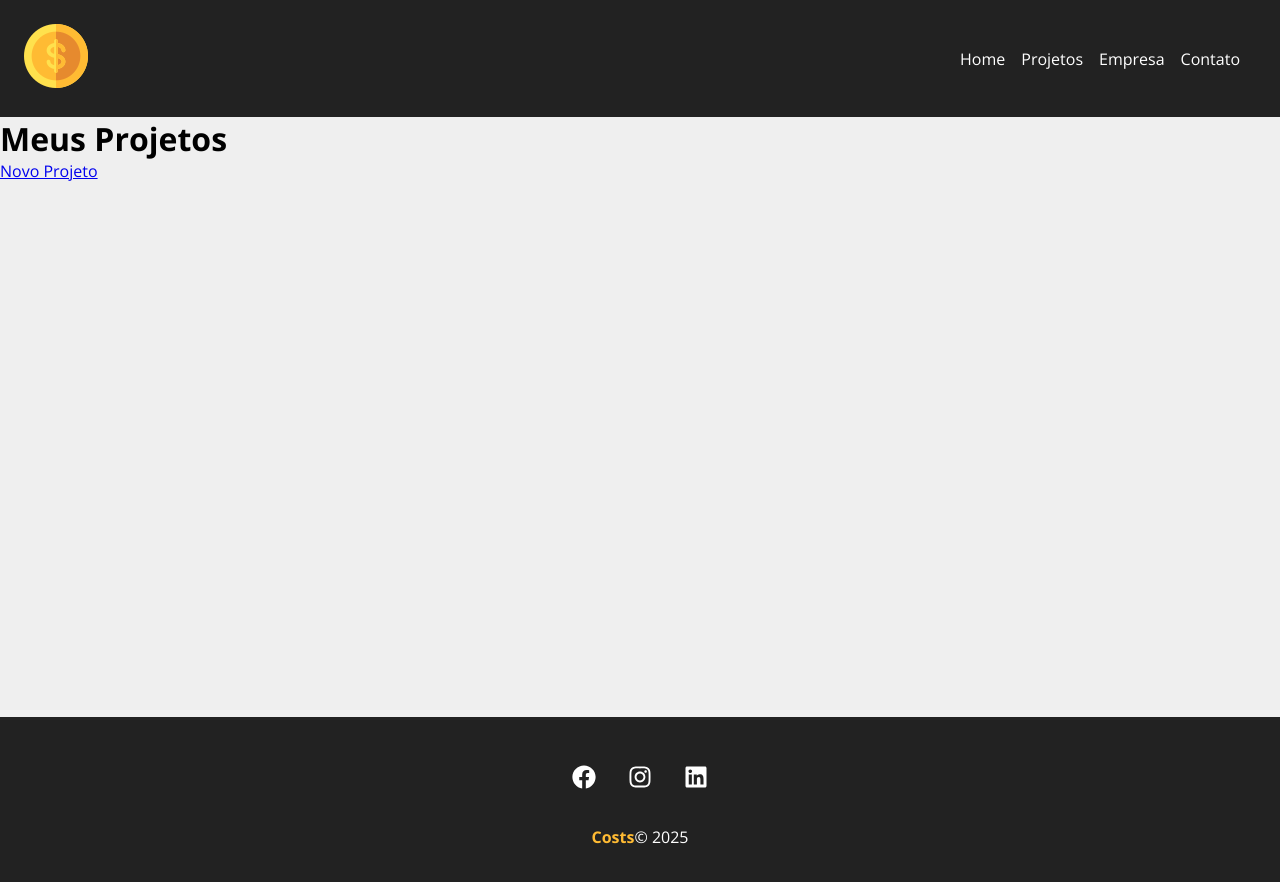
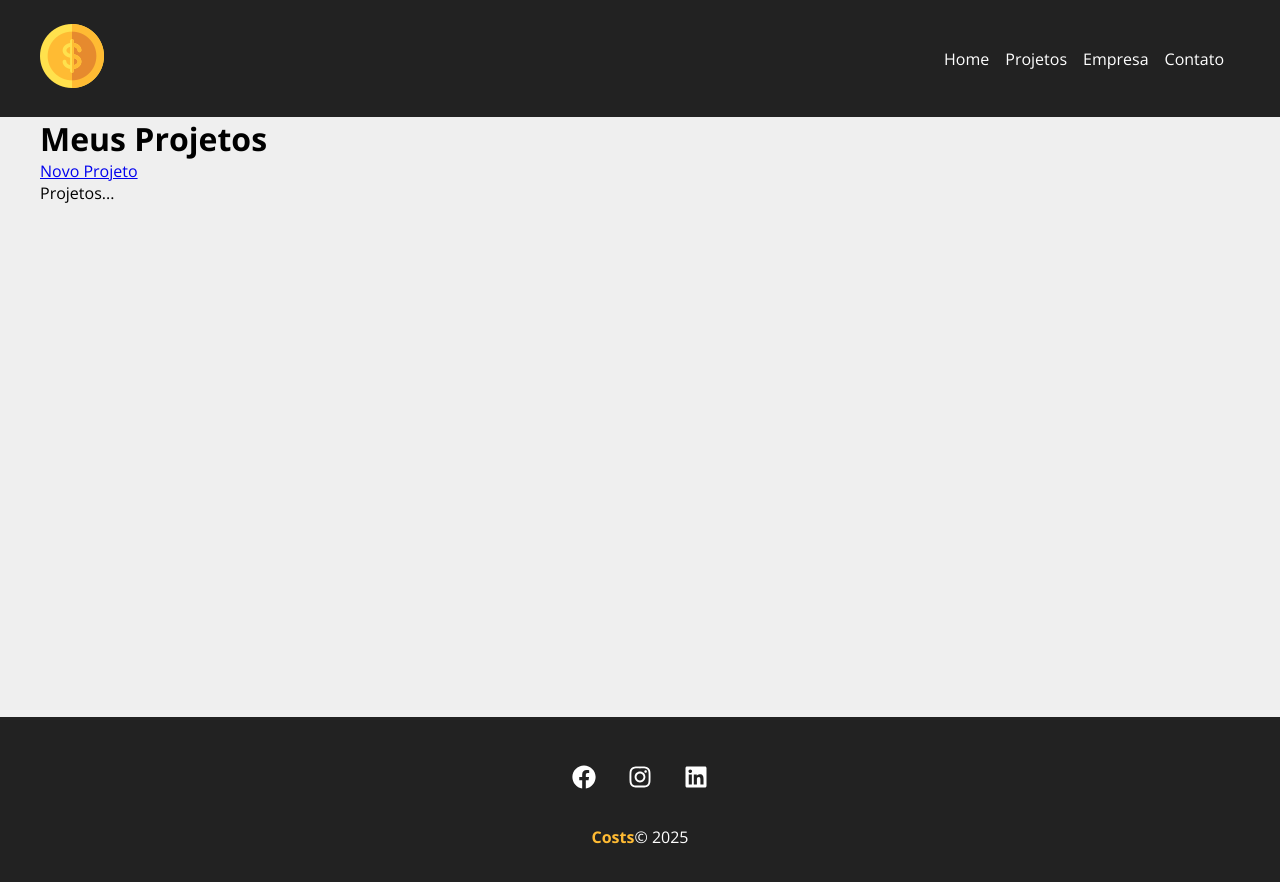
Before and after one commit to RusthenRonald/Projeto-React, a React (Create React App) app in the folder new-project/: page /projects in a window 1280 px wide. Shown: the top 882 px of the page. Built offline with nearby package versions, Linux system fonts and the light colour scheme; the HTML template or start-up script is replaced by a standard one; a web font is replaced by a local one.

Commit message:
alterei width

```diff
--- a/new-project/src/components/Layout/Container.module.css
+++ b/new-project/src/components/Layout/Container.module.css
@@ -1,5 +1,5 @@
 .container{
-    width: 100%;
+    width: 1200px;
     display: flex;
     justify-content: space-between;
     margin: 0 auto;
--- a/new-project/src/components/pages/Projects.js
+++ b/new-project/src/components/pages/Projects.js
@@ -17,6 +17,9 @@ function Projects (){
                 <a href="#">Novo Projeto</a>
             </div>
             {message && <Message type='sucess' msg={message}/>}
+            <Container>
+                <p>Projetos...</p>
+            </Container>
         </div>
     )
 } export default Projects
```
